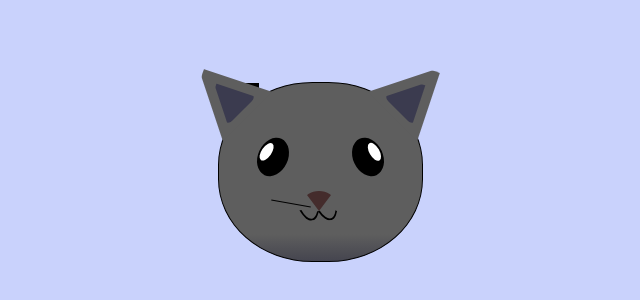
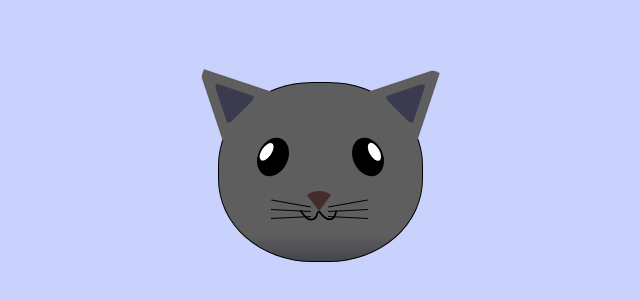
Before and after one commit to covolan/freecodecamp, a plain HTML site: page Cat-painting/index.html in a window 1280 px wide. Shown: the part 228-528 px from the top of the page, 320-960 px from the left. Drawn offline with Linux system fonts and the light colour scheme.

Commit message:
Fineshed the cat painting project

```diff
--- a/Cat-painting/styles.css
+++ b/Cat-painting/styles.css
@@ -169,3 +169,38 @@ body {
     left: 52px;
     transform: rotate(10deg);
 }
+
+.cat-whisker-left-middle {
+    position: absolute;
+    top: 127px;
+    left: 52px;
+    transform: rotate(3deg);
+}
+
+.cat-whisker-left-bottom {
+    position: absolute;
+    top: 134px;
+    left: 52px;
+    transform: rotate(-3deg);
+}
+
+.cat-whisker-right-top {
+    position: absolute;
+    top: 120px;
+    left: 109px;
+    transform: rotate(-10deg);
+}
+
+.cat-whisker-right-middle {
+    position: absolute;
+    top: 127px;
+    left: 109px;
+    transform: rotate(-3deg);
+}
+
+.cat-whisker-right-bottom {
+    position: absolute;
+    top: 134px;
+    left: 109px;
+    transform: rotate(3deg);
+}
```
